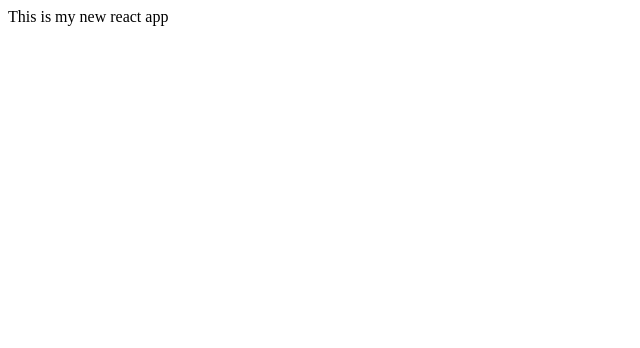
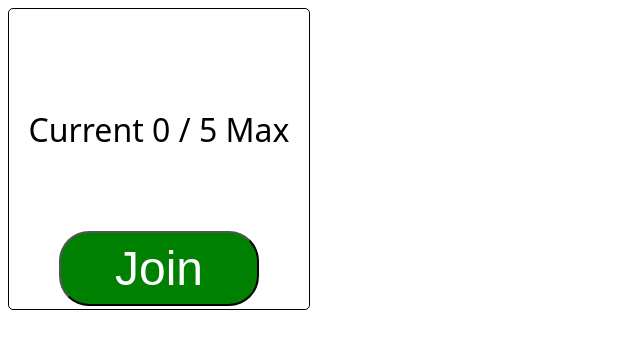
Before and after one commit to eutopian/Cards-Against-Humanities, a React app: page / in a window 1280 px wide. Shown: the top 348 px of the page, without its empty margins (0-640 px from the left). Built offline with nearby package versions, Linux system fonts and the light colour scheme.

Commit message:
best waiting room

```diff
--- /dev/null
+++ b/client/src/App.css
@@ -0,0 +1,32 @@
+/* Main Page Room List */
+#slots {
+  font-family: system-ui;
+  font-size: 2rem;
+  text-align: center;
+  margin-top: 33%;
+}
+#joinButton {
+  background-color: green;
+  color: white;
+  width: 200px;
+  height: 75px;
+  border-radius: 30px;
+  bottom: 0;
+  font-size: 3rem;
+  text-align: center;
+  position: relative;
+  display: block;
+  margin: 80px auto 0 auto;
+}
+
+#joinButton:hover {
+  background-color: white;
+  color: green;
+}
+.room {
+  width: 300px;
+  height: 300px;
+  border: 1px solid black;
+  border-radius: 5px;
+  position: relative;
+}
--- a/client/src/App.js
+++ b/client/src/App.js
@@ -1,14 +1,23 @@
 import React, {Component} from 'react';
-import Players from './Players';
-import BlackCard from './BlackCard';
-import CardDisplay from './CardDisplay';
+import Room from './Room';
+import './App.css';
 import fetch from 'isomorphic-fetch';
 
 class App extends Component {
+  constructor(props) {
+    super(props);
+    this.state = {
+      maxUsers: 5,
+      numberOfUsers: 0,
+      users: {},
+      waitingRoom: true
+    }
+  }
   render() {
     return (
       <div>
-        <p>This is my new react app</p>
+        <Room maxUsers={this.state.maxUsers} numberOfUsers={this.state.numberOfUsers} waitingRoom={this.state.waitingRoom} />
+        <p></p>
       </div>
     )
   }
--- /dev/null
+++ b/client/src/Room.js
@@ -0,0 +1,33 @@
+import React from 'react';
+import Players from './Players';
+import BlackCard from './BlackCard';
+import CardDisplay from './CardDisplay';
+
+const Room = ({maxUsers, numberOfUsers, waitingRoom}) => {
+  const playing = () => {
+    return (
+      <div>
+        <Players />
+        <BlackCard />
+        <CardDisplay />
+      </div>
+    )
+  }
+  const waiting = () => {
+    return (
+      <div className='room'>
+        <p id='slots'>Current {numberOfUsers} / {maxUsers} Max</p>
+        <button id='joinButton' type='button'>Join</button>
+      </div>
+    )
+  }
+  const view = waitingRoom ? waiting() : playing();
+
+  return (
+    <div>
+      {view}
+    </div>
+  )
+}
+
+export default Room;
--- a/package.json
+++ b/package.json
@@ -24,10 +24,12 @@
     "@babel/preset-react": "^7.0.0-beta.44",
     "body-parser": "^1.18.2",
     "cookie-parser": "^1.4.3",
+    "css-loader": "^0.28.11",
     "express": "^4.16.3",
     "mongoose": "^5.0.14",
     "react": "^16.3.1",
     "react-dom": "^16.3.1",
+    "style-loader": "^0.20.3",
     "webpack-dev-server": "^3.1.3"
   },
   "devDependencies": {
--- a/webpack.config.js
+++ b/webpack.config.js
@@ -14,6 +14,11 @@ module.exports = {
         test: /\.(tsx?)|(js)$/,
         loader: 'babel-loader',
         exclude: /node_modules/,
+      },
+      {
+        test: /\.css$/,
+        use: ['style-loader', 'css-loader'],
+        exclude: /node_modules/,
       }
     ]
   },
```
Also changed, not shown: 1 other file (tests, documents, lock files or other folders).
